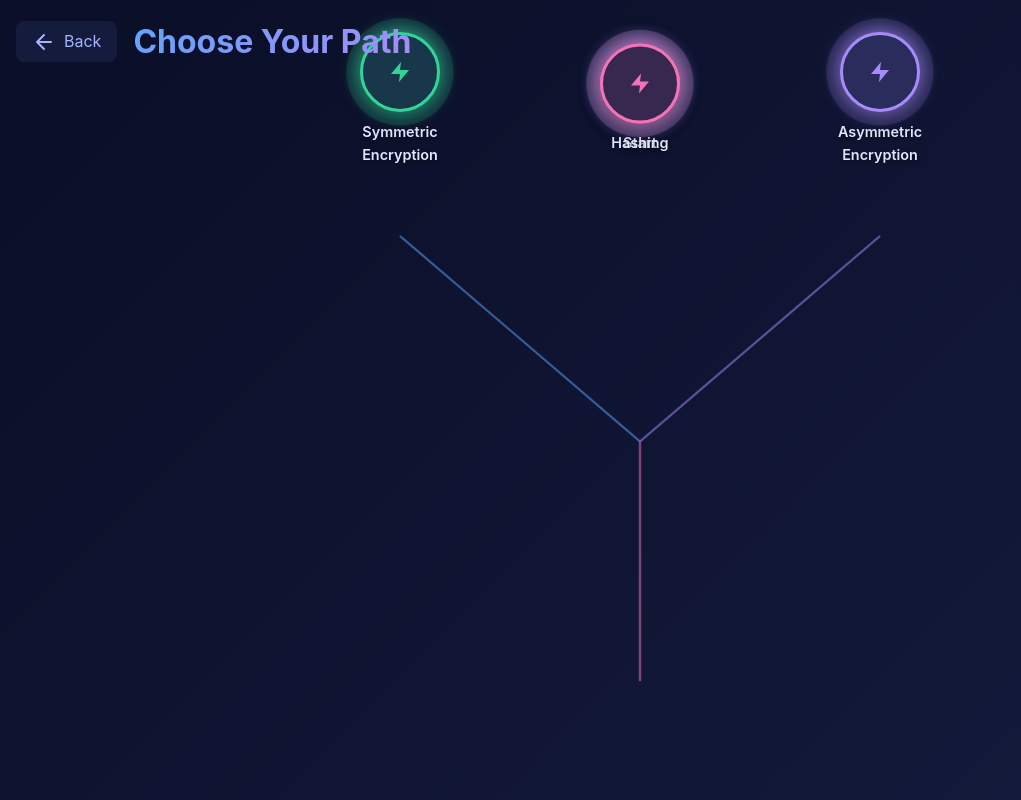
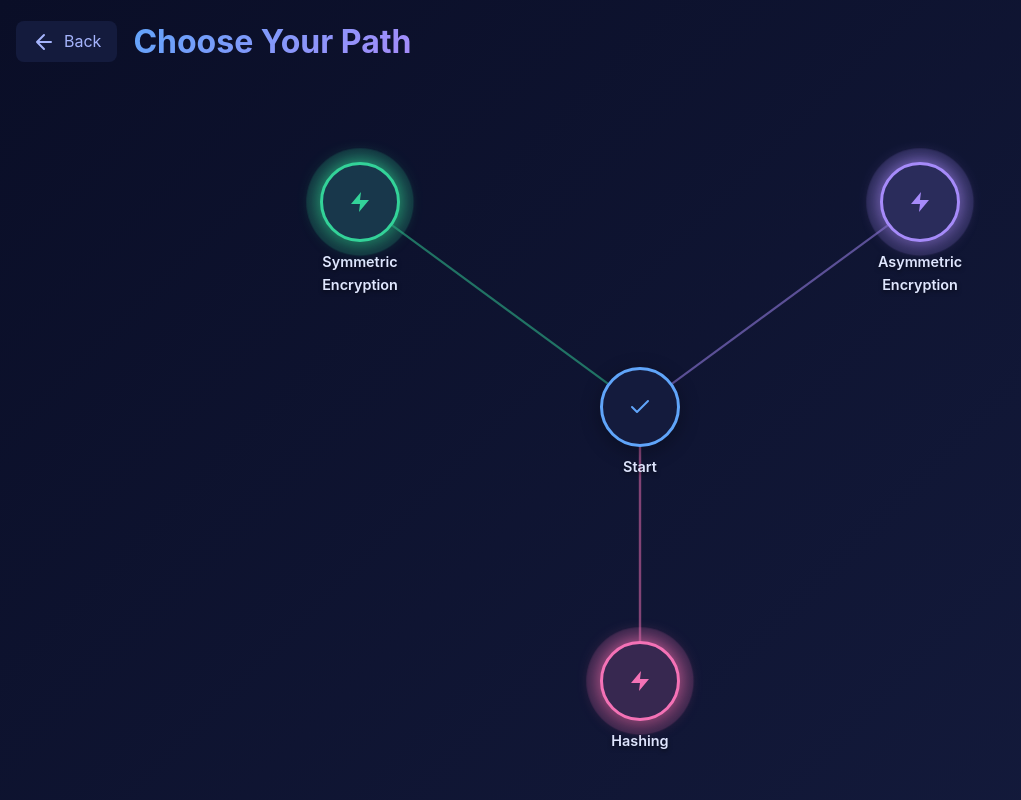
Before and after one commit to vbakke/rune-roost, a SvelteKit app: page /skill-tree in a window 1280 px wide. Shown: the whole page, without its empty margins (0-1021 px from the left). Built offline with nearby package versions, Linux system fonts and the light colour scheme; no server answers.

Commit message:
Skilles moved to separate file

```diff
--- /dev/null
+++ b/src/lib/data/skills.ts
@@ -0,0 +1,53 @@
+export type SkillState = 'LEARNT' | 'CAN_LEARN' | 'CANNOT_LEARN' | 'INVISIBLE';
+export type Realm = 'SYMMETRIC' | 'ASYMMETRIC' | 'HASHING' | 'GENERAL';
+
+export interface SkillNode {
+	id: string;
+	title: string;
+	description: string;
+	realm: Realm;
+	state: SkillState;
+	position: { x: number; y: number };
+}
+
+export const realmColors: Record<Realm, string> = {
+	GENERAL: '#60a5fa',
+	SYMMETRIC: '#34d399',
+	ASYMMETRIC: '#a78bfa',
+	HASHING: '#f472b6'
+};
+
+export const skills: SkillNode[] = [
+	{
+		id: 'center',
+		title: 'Start',
+		description: 'Begin your encryption journey',
+		realm: 'GENERAL',
+		state: 'LEARNT',
+		position: { x: 50, y: 45 }
+	},
+	{
+		id: 'symmetric',
+		title: 'Symmetric Encryption',
+		description: 'Sharing secret keys',
+		realm: 'SYMMETRIC',
+		state: 'CAN_LEARN',
+		position: { x: 15, y: 15 }
+	},
+	{
+		id: 'asymmetric',
+		title: 'Asymmetric Encryption',
+		description: 'Public and private keys',
+		realm: 'ASYMMETRIC',
+		state: 'CAN_LEARN',
+		position: { x: 85, y: 15 }
+	},
+	{
+		id: 'hashing',
+		title: 'Hashing',
+		description: 'Not encryption, but often confused',
+		realm: 'HASHING',
+		state: 'CAN_LEARN',
+		position: { x: 50, y: 85 }
+	}
+];
--- a/src/routes/skill-tree/+page.svelte
+++ b/src/routes/skill-tree/+page.svelte
@@ -2,55 +2,12 @@
 	import '../../app.css';
 	import { goto } from '$app/navigation';
 	import SEO from '$lib/components/SEO.svelte';
-
-	interface SkillNode {
-		id: string;
-		title: string;
-		description: string;
-		color: string;
-		locked: boolean;
-		position: { x: number; y: number };
-	}
-
-	const skills: SkillNode[] = [
-		{
-			id: 'center',
-			title: 'Start',
-			description: 'Begin your encryption journey',
-			color: '#60a5fa',
-			locked: false,
-			position: { x: 50, y: 50 }
-		},
-		{
-			id: 'symmetric',
-			title: 'Symmetric Encryption',
-			description: 'Sharing secret keys',
-			color: '#34d399',
-			locked: false,
-			position: { x: 20, y: 20 }
-		},
-		{
-			id: 'asymmetric',
-			title: 'Asymmetric Encryption',
-			description: 'Public and private keys',
-			color: '#a78bfa',
-			locked: false,
-			position: { x: 80, y: 20 }
-		},
-		{
-			id: 'hashing',
-			title: 'Hashing',
-			description: 'Not encryption, but often confused',
-			color: '#f472b6',
-			locked: false,
-			position: { x: 50, y: 85 }
-		}
-	];
+	import { skills, realmColors, type SkillNode } from '$lib/data/skills';
 
 	let selectedSkill: SkillNode | null = null;
 
 	function selectSkill(skill: SkillNode) {
-		if (!skill.locked) {
+		if (skill.state !== 'INVISIBLE') {
 			selectedSkill = skill;
 		}
 	}
@@ -62,6 +19,10 @@
 
 	function goBack() {
 		goto('/');
+	}
+
+	function closePanel() {
+		selectedSkill = null;
 	}
 
 	const structuredData = {
@@ -115,30 +76,33 @@
 
 	<div class="skill-tree-container">
 		<svg class="connection-lines" viewBox="0 0 100 100" preserveAspectRatio="none">
-			<!-- Lines connecting nodes -->
-			<line x1="50" y1="50" x2="20" y2="20" stroke="#60a5fa" stroke-width="0.3" opacity="0.5" />
-			<line x1="50" y1="50" x2="80" y2="20" stroke="#a78bfa" stroke-width="0.3" opacity="0.5" />
-			<line x1="50" y1="50" x2="50" y2="85" stroke="#f472b6" stroke-width="0.3" opacity="0.5" />
+			<!-- Lines connecting center to nodes, forming triangle -->
+			<line x1="50" y1="45" x2="15" y2="15" stroke={realmColors.SYMMETRIC} stroke-width="0.3" opacity="0.5" />
+			<line x1="50" y1="45" x2="85" y2="15" stroke={realmColors.ASYMMETRIC} stroke-width="0.3" opacity="0.5" />
+			<line x1="50" y1="45" x2="50" y2="85" stroke={realmColors.HASHING} stroke-width="0.3" opacity="0.5" />
 		</svg>
 
 		<div class="skill-nodes">
 			{#each skills as skill}
+				{#if skill.state !== 'INVISIBLE'}
 					<button
 						class="skill-node"
-					class:locked={skill.locked}
+						class:learnt={skill.state === 'LEARNT'}
+						class:can-learn={skill.state === 'CAN_LEARN'}
+						class:cannot-learn={skill.state === 'CANNOT_LEARN'}
 						class:selected={selectedSkill?.id === skill.id}
-					style="left: {skill.position.x}%; top: {skill.position.y}%; --node-color: {skill.color}"
+						style="left: {skill.position.x}%; top: {skill.position.y}%; --node-color: {realmColors[skill.realm]}"
 						onclick={() => selectSkill(skill)}
 					>
 						<div class="node-circle">
-						{#if skill.locked}
+							{#if skill.state === 'CANNOT_LEARN'}
 								<svg width="24" height="24" viewBox="0 0 24 24" fill="none">
 									<rect x="7" y="11" width="10" height="9" rx="1" stroke="currentColor" stroke-width="2"/>
 									<path d="M9 11V7a3 3 0 0 1 6 0v4" stroke="currentColor" stroke-width="2" stroke-linecap="round"/>
 								</svg>
-						{:else if skill.id === 'center'}
+							{:else if skill.state === 'LEARNT'}
 								<svg width="24" height="24" viewBox="0 0 24 24" fill="none">
-								<circle cx="12" cy="12" r="3" fill="currentColor"/>
+									<path d="M20 6L9 17l-5-5" stroke="currentColor" stroke-width="2" stroke-linecap="round" stroke-linejoin="round"/>
 								</svg>
 							{:else}
 								<svg width="24" height="24" viewBox="0 0 24 24" fill="none">
@@ -148,22 +112,24 @@
 						</div>
 						<div class="node-label">{skill.title}</div>
 					</button>
+				{/if}
 			{/each}
 		</div>
 	</div>
 
+    <button class="panel-backdrop" onclick={closePanel} aria-label="Close panel"></button>
 	{#if selectedSkill}
 		<div class="skill-detail-panel">
 			<div class="panel-content">
-				<h2 class="skill-title" style="color: {selectedSkill.color}">{selectedSkill.title}</h2>
+				<h2 class="skill-title" style="color: {realmColors[selectedSkill.realm]}">{selectedSkill.title}</h2>
 				<p class="skill-description">{selectedSkill.description}</p>
 
-				{#if selectedSkill.id === 'center'}
+				{#if selectedSkill.state === 'LEARNT'}
 					<p class="hint-text">Select a path to begin your learning journey</p>
-				{:else}
+				{:else if selectedSkill.state === 'CAN_LEARN'}
 					<button
 						class="start-lesson-button"
-						style="background: linear-gradient(135deg, {selectedSkill.color}, {selectedSkill.color}dd)"
+						style="background: linear-gradient(135deg, {realmColors[selectedSkill.realm]}, {realmColors[selectedSkill.realm]}dd)"
 						onclick={() => startLesson(selectedSkill.id)}
 					>
 						Start Learning
@@ -171,6 +137,8 @@
 							<path d="M5 12h14M12 5l7 7-7 7" stroke="currentColor" stroke-width="2" stroke-linecap="round" stroke-linejoin="round"/>
 						</svg>
 					</button>
+				{:else}
+					<p class="hint-text">Complete prerequisites to unlock this skill</p>
 				{/if}
 			</div>
 		</div>
@@ -223,7 +191,8 @@
 	.skill-tree-container {
 		flex: 1;
 		position: relative;
-		min-height: 400px;
+		min-height: 500px;
+		height: calc(100vh - 200px);
 		max-width: 800px;
 		width: 100%;
 		margin: 0 auto;
@@ -240,25 +209,28 @@
 	}
 
 	.skill-nodes {
-		position: relative;
+		position: absolute;
+		inset: 0;
 		width: 100%;
 		height: 100%;
-		z-index: 5;
+		z-index: 26;
+		pointer-events: none;
 	}
 
 	.skill-node {
 		position: absolute;
-		transform: translate(-50%, -50%);
+		transform: translate(-50%, -40px);
 		display: flex;
 		flex-direction: column;
 		align-items: center;
 		gap: 0.5rem;
 		transition: all 0.3s ease;
 		cursor: pointer;
+		pointer-events: auto;
 	}
 
-	.skill-node:hover:not(.locked) {
-		transform: translate(-50%, -50%) scale(1.1);
+	.skill-node:hover:not(.cannot-learn) {
+		transform: translate(-50%, -40px) scale(1.1);
 	}
 
 	.skill-node.selected .node-circle {
@@ -288,17 +260,27 @@
 		border-radius: 50%;
 		background: var(--node-color);
 		opacity: 0;
+	}
+
+	/* Only CAN_LEARN nodes glow */
+	.skill-node.can-learn .node-circle::before {
 		animation: pulse-ring 2s ease-out infinite;
 	}
 
-	.skill-node:not(.locked):hover .node-circle::before {
+	.skill-node.can-learn:hover .node-circle::before {
 		animation: pulse-ring 1s ease-out infinite;
 	}
 
-	.skill-node.locked .node-circle {
+	/* CANNOT_LEARN nodes are dimmed */
+	.skill-node.cannot-learn .node-circle {
 		border-color: var(--border-color);
 		color: var(--border-color);
 		box-shadow: 0 5px 15px rgba(0, 0, 0, 0.2);
+	}
+
+	/* LEARNT nodes have checkmark and subtle styling */
+	.skill-node.learnt .node-circle {
+		box-shadow: 0 5px 20px rgba(0, 0, 0, 0.3);
 	}
 
 	.node-label {
@@ -310,8 +292,16 @@
 		text-shadow: 0 2px 4px rgba(0, 0, 0, 0.5);
 	}
 
-	.skill-node.locked .node-label {
+	.skill-node.cannot-learn .node-label {
 		color: var(--text-secondary);
+	}
+
+	.panel-backdrop {
+		position: fixed;
+		inset: 0;
+		background: transparent;
+		z-index: 25;
+		cursor: default;
 	}
 
 	.skill-detail-panel {
```
Also changed, not shown: static/robots.txt. Lines whose indentation alone changed are shown as unchanged.
